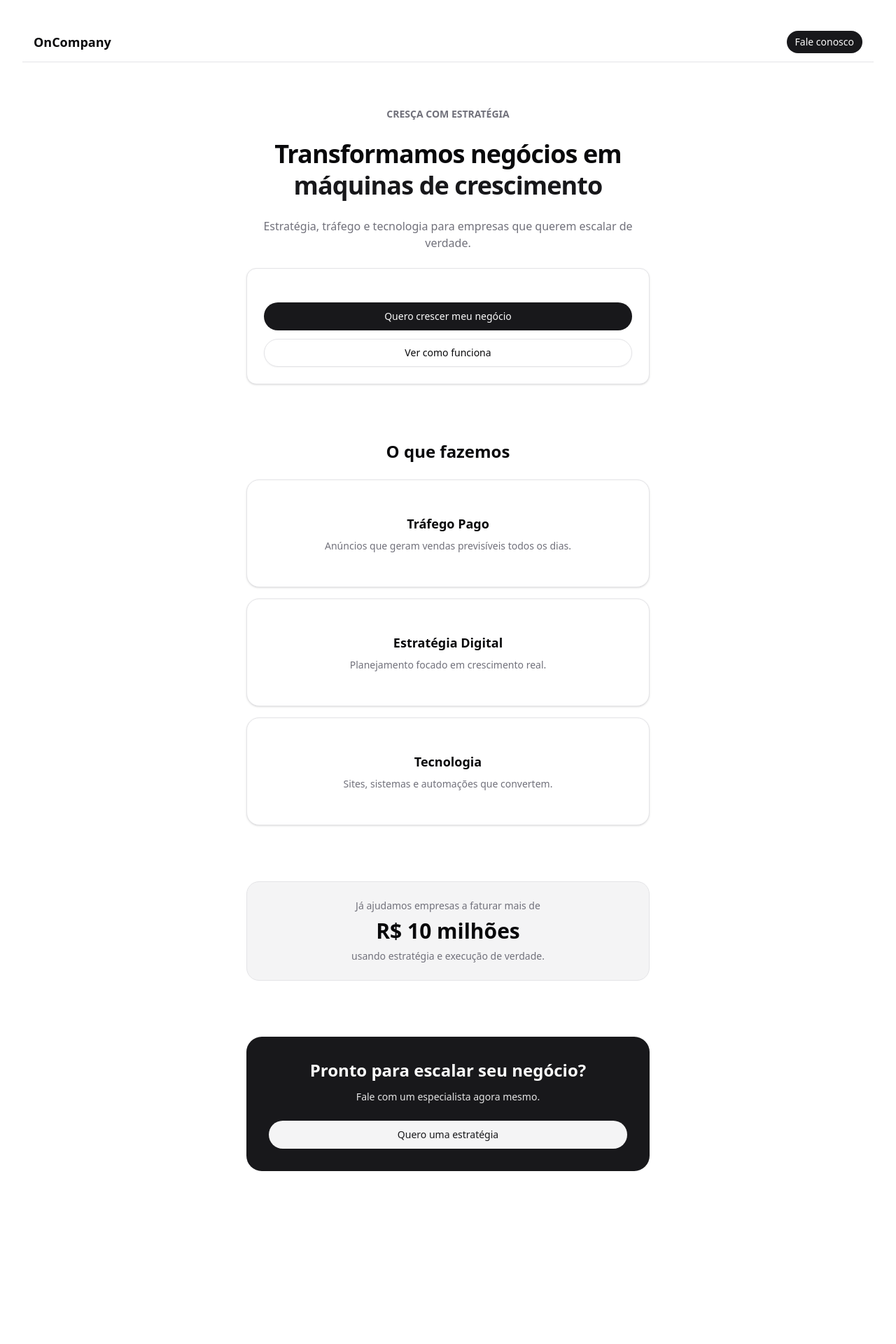
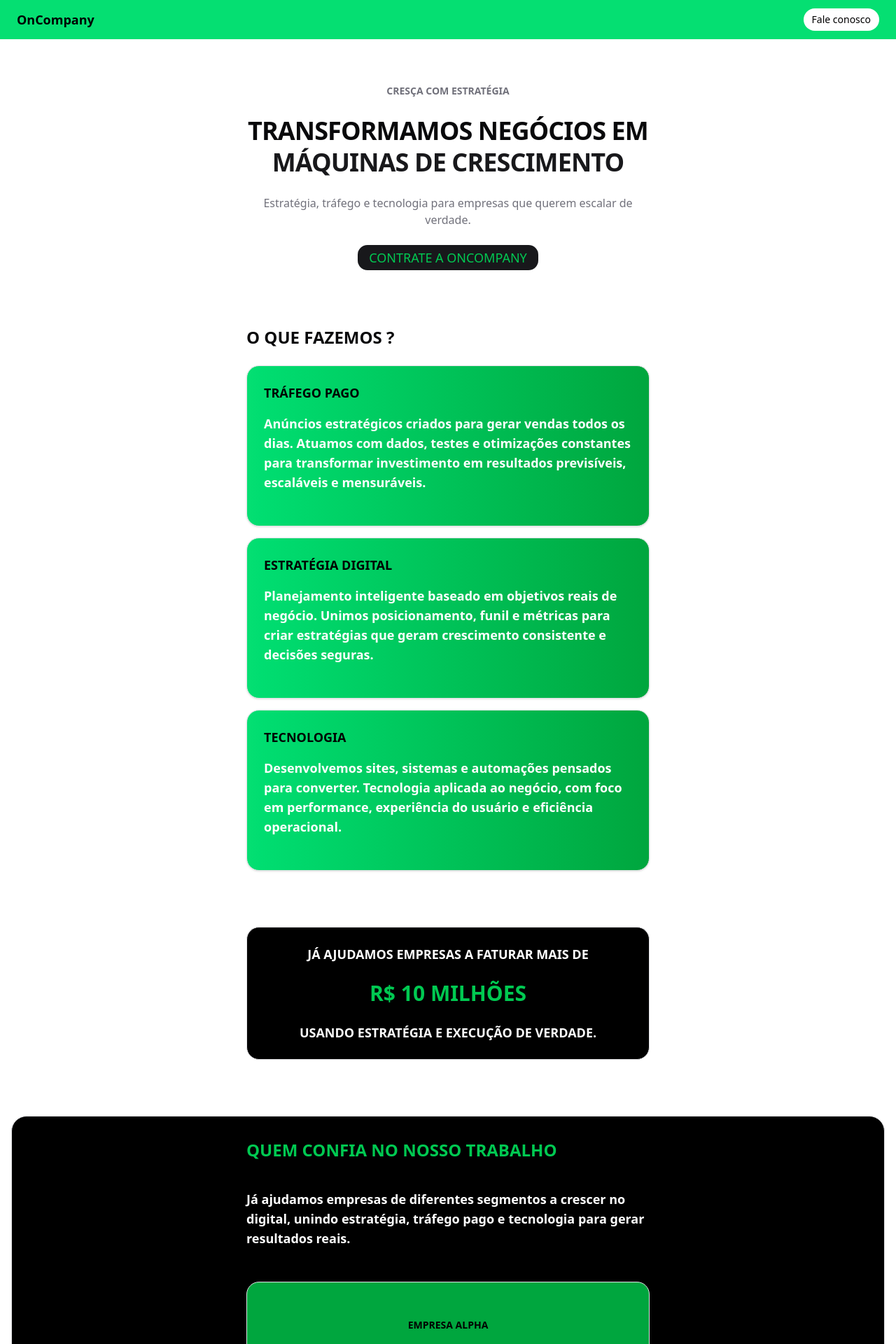
Before and after one commit to henriquePauloJs/projeto-OnCompany-Dashboard, a React (Vite) app: page / in a window 1280 px wide. Shown: the top 1920 px of the page at 70% size. Before the commit the page ends 1801 px from the top, so only its background shows below. Built offline with nearby package versions, Linux system fonts and the light colour scheme.

Commit message:
feat/site on company

```diff
--- a/src/App.tsx
+++ b/src/App.tsx
@@ -1,10 +1,12 @@
-import './App.css'
-import { Home } from './pages/Home'
+import { Header } from "@/components/layout/Header"
+import { Home } from "@/pages/Home"
 
 function App() {
-
   return (
-    <Home />
+    <>
+      <Header />
+      <Home />
+    </>
   )
 }
 
--- a/src/components/layout/Header.tsx
+++ b/src/components/layout/Header.tsx
@@ -1,11 +1,18 @@
 import { Button } from "@/components/ui/button"
+
+
+
 export function Header() {
+
     return (
-        <header className="sticky top-0 z-50 border-b bg-background/80 backdrop-blur">
-            <div className="mx-auto flex h-14 max-w-screen-xl items-center justify-between px-4">
+        <header className="sticky top-0 z-50 w-full bg-green-400 text-black">
+            <div className="mx-auto flex h-14 max-w-7xl items-center justify-between px-6">
                 <span className="text-lg font-bold">OnCompany</span>
 
-                <Button size="sm" className="rounded-full">
+                <Button
+                    size="sm"
+                    className="rounded-full bg-white text-black hover:bg-white/90"
+                >
                     Fale conosco
                 </Button>
             </div>
--- a/src/components/sections/CTA.tsx
+++ b/src/components/sections/CTA.tsx
@@ -3,7 +3,7 @@ import { Button } from "../../components/ui/button"
 export function CTA() {
     return (
         <section className="px-4 pb-24">
-            <div className="mx-auto max-w-xl rounded-3xl bg-primary p-8 text-center text-primary-foreground">
+            <div className="mx-auto max-w-xl rounded-3xl bg-black p-8 text-center text-primary-foreground">
                 <h2 className="text-2xl font-bold">
                     Pronto para escalar seu negócio?
                 </h2>
--- /dev/null
+++ b/src/components/sections/Clients.tsx
@@ -0,0 +1,43 @@
+import { Card, CardContent } from "@/components/ui/card"
+
+const clients = [
+    { name: "Empresa Alpha" },
+    { name: "Empresa Beta" },
+    { name: "Empresa Gamma" },
+    { name: "Empresa Delta" },
+]
+
+export function Clients() {
+    return (
+        <section className="px-4">
+            <Card className="bg-black rounded-3xl p-8">
+
+                <div className="mx-auto flex max-w-xl flex-col gap-6">
+                    <h2 className="text-2xl font-bold text-green-500 uppercase mb-4">
+                        QUEM CONFIA NO NOSSO TRABALHO
+                    </h2>
+
+                    <p className="text-lg text-white mb-6 font-semibold">
+                        Já ajudamos empresas de diferentes segmentos a crescer no digital,
+                        unindo estratégia, tráfego pago e tecnologia para gerar resultados reais.
+                    </p>
+
+                    <div className="grid grid-cols-1 gap-4">
+                        {clients.map((client) => (
+                            <Card
+                                key={client.name}
+                                className="bg-green-600 flex items-center justify-center rounded-2xl "
+                            >
+                                <CardContent className="p-6">
+                                    <span className="text-sm font-semibold text-black uppercase">
+                                        {client.name}
+                                    </span>
+                                </CardContent>
+                            </Card>
+                        ))}
+                    </div>
+                </div>
+            </Card>
+        </section>
+    )
+}
--- a/src/components/sections/Hero.tsx
+++ b/src/components/sections/Hero.tsx
@@ -1,8 +1,5 @@
-import { Button } from "@/components/ui/button"
-import {
-    Card,
-    CardContent,
-} from "@/components/ui/card"
+import { Button } from "../ui/button";
+
 
 export function Hero() {
     return (
@@ -12,7 +9,7 @@ export function Hero() {
                     Cresça com estratégia
                 </span>
 
-                <h1 className="text-4xl font-bold leading-tight tracking-tight">
+                <h1 className="text-4xl font-bold leading-tight tracking-tight uppercase">
                     Transformamos negócios em
                     <span className="text-primary"> máquinas de crescimento</span>
                 </h1>
@@ -22,21 +19,21 @@ export function Hero() {
                     verdade.
                 </p>
 
-                <Card>
-                    <CardContent className="flex flex-col gap-3 pt-6">
-                        <Button size="lg" className="rounded-full">
-                            Quero crescer meu negócio
-                        </Button>
+                <div>
+                    <Button
+                        asChild
+                        className="rounded-xl text-lg text-green-500"
+                    >
+                        <a
+                            href="https://wa.me/5573999973035?text=Olá!%20Gostaria%20de%20contratar%20a%20ONCOMPANY"
+                            target="_blank"
+                            rel="noopener noreferrer"
+                        >
+                            CONTRATE A ONCOMPANY
+                        </a>
+                    </Button>
+                </div>
 
-                        <Button
-                            variant="outline"
-                            size="lg"
-                            className="rounded-full"
-                        >
-                            Ver como funciona
-                        </Button>
-                    </CardContent>
-                </Card>
             </div>
         </section>
     )
--- /dev/null
+++ b/src/components/sections/Premiun.tsx
@@ -0,0 +1,81 @@
+import { Card } from "@/components/ui/card"
+import { Button } from "@/components/ui/button"
+
+export function Premiun() {
+    return (
+        <section className="px-4">
+
+            <Card className="
+    relative mt-20 rounded-3xl bg-black p-8
+    border border-yellow-500/30
+    shadow-[0_0_40px_-10px_rgba(234,179,8,0.35)]
+">
+                <div className="flex flex-col gap-6">
+
+                    {/* Foto */}
+                    <div className="flex justify-center">
+                        <div className="h-28 w-28 rounded-full border border-yellow-500/40 flex items-center justify-center text-white">
+                            (FOTO DE ALEFF)
+                        </div>
+                    </div>
+
+                    {/* Título */}
+                    <h2 className="text-center text-3xl font-semibold uppercase
+            bg-linear-to-r from-yellow-300 via-yellow-400 to-yellow-500
+            bg-clip-text text-transparent">
+                        SUA EMPRESA PRECISA DE ATENÇÃO EXCLUSIVA?
+                    </h2>
+
+                    <p className="text-center text-white/90 leading-relaxed">
+                        O Plano Premium foi criado para empresas que não buscam apenas presença digital,
+                        mas crescimento estruturado, previsível e escalável. Atuamos de forma exclusiva,
+                        com estratégias personalizadas, acompanhamento próximo e soluções completas que
+                        unem tráfego pago avançado, estratégia digital de alto nível e tecnologia sob medida.
+                    </p>
+
+                    <p className="text-center text-white/80 leading-relaxed">
+                        Cada projeto recebe atenção total, decisões baseadas em dados e execução focada
+                        em performance. Aqui, não entregamos serviços genéricos — entregamos resultado,
+                        clareza e controle do crescimento.
+                    </p>
+
+                    {/* Lista Premium */}
+                    <ul className="mx-auto mt-4 max-w-md space-y-3 text-white">
+                        {[
+                            "Estratégia digital personalizada",
+                            "Gestão avançada de tráfego pago",
+                            "Desenvolvimento e otimização de tecnologia",
+                            "Acompanhamento estratégico contínuo",
+                            "Foco total em performance e escala",
+                        ].map((item) => (
+                            <li key={item} className="flex items-center gap-3">
+                                <span className="h-2 w-2 rounded-full bg-yellow-500" />
+                                <span className="text-sm font-medium">{item}</span>
+                            </li>
+                        ))}
+                    </ul>
+
+                    <div className="mt-6 flex justify-center">
+                        <Button
+                            asChild
+                            className="rounded-xl bg-linear-to-r from-yellow-400 to-yellow-600 px-8 py-3 text-sm font-semibold text-black hover:opacity-90 transition"
+                        >
+                            <a
+                                href="https://wa.me/5573999973035?text=Olá!%20Gostaria%20de%20conversar%20sobre%20o%20Plano%20Premium%20da%20ONCOMPANY."
+                                className="
+          rounded-xl bg-linear-to-r from-yellow-400 to-yellow-600
+          px-10 py-4 text-sm font-semibold text-black
+          transition hover:scale-105 hover:opacity-95"
+                                target="_blank"
+                                rel="noopener noreferrer"
+                            >
+                                CONTRATE O ONCOMPANY PREMIUM
+                            </a>
+                        </Button>
+                    </div>
+
+                </div>
+            </Card>
+        </section>
+    )
+}
--- a/src/components/sections/Proof.tsx
+++ b/src/components/sections/Proof.tsx
@@ -1,16 +1,16 @@
 export function Proof() {
     return (
         <section className="px-4">
-            <div className="mx-auto max-w-xl rounded-2xl border bg-muted p-6 text-center">
-                <p className="text-sm text-muted-foreground">
+            <div className="mx-auto max-w-xl rounded-2xl border bg-black p-6 text-center uppercase">
+                <p className="text-lg text-white font-semibold">
                     Já ajudamos empresas a faturar mais de
                 </p>
 
-                <strong className="mt-2 block text-3xl font-bold">
+                <strong className="mt-6 text-green-500 block text-3xl font-bold">
                     R$ 10 milhões
                 </strong>
 
-                <p className="mt-2 text-sm text-muted-foreground">
+                <p className="mt-6 text-lg text-white font-semibold">
                     usando estratégia e execução de verdade.
                 </p>
             </div>
--- a/src/components/sections/Services.tsx
+++ b/src/components/sections/Services.tsx
@@ -4,41 +4,45 @@ import { Card, CardContent } from "@/components/ui/card"
 const services = [
     {
         title: "Tráfego Pago",
-        description: "Anúncios que geram vendas previsíveis todos os dias."
+        description: "Anúncios estratégicos criados para gerar vendas todos os dias. Atuamos com dados, testes e otimizações constantes para transformar investimento em resultados previsíveis, escaláveis e mensuráveis."
     },
     {
         title: "Estratégia Digital",
-        description: "Planejamento focado em crescimento real."
+        description: "Planejamento inteligente baseado em objetivos reais de negócio. Unimos posicionamento, funil e métricas para criar estratégias que geram crescimento consistente e decisões seguras."
     },
     {
         title: "Tecnologia",
-        description: "Sites, sistemas e automações que convertem."
+        description: "Desenvolvemos sites, sistemas e automações pensados para converter. Tecnologia aplicada ao negócio, com foco em performance, experiência do usuário e eficiência operacional."
     }
 ]
 
 export function Services() {
     return (
-        <section className="px-4">
+        <section className="px-2">
             <div className="mx-auto flex max-w-xl flex-col gap-6">
                 <h2 className="text-2xl font-bold">
-                    O que fazemos
+                    O QUE FAZEMOS ?
                 </h2>
 
                 <div className="flex flex-col gap-4">
                     {services.map((service) => (
-                        <Card key={service.title} className="rounded-2xl">
-                            <CardContent className="p-6">
-                                <h3 className="text-lg font-semibold">
-                                    {service.title}
-                                </h3>
-                                <p className="mt-2 text-sm text-muted-foreground">
-                                    {service.description}
-                                </p>
+                        <Card key={service.title} className="rounded-2xl bg-linear-to-r from-green-400 to-green-600 text-black">
+                            <CardContent className="pt-0 px-6 pb-6">
+                                <div className="flex flex-col">
+                                    <h3 className="m-0 text-lg font-extrabold uppercase">
+                                        {service.title}
+                                    </h3>
+                                    <p className="mt-4 text-lg text-white font-bold">
+                                        {service.description}
+                                    </p>
+                                </div>
                             </CardContent>
                         </Card>
                     ))}
                 </div>
             </div>
+
+
         </section>
     )
 }
--- a/src/pages/Home.tsx
+++ b/src/pages/Home.tsx
@@ -1,20 +1,19 @@
-import { Header } from "@/components/layout/Header";
-import { CTA } from "@/components/sections/CTA";
-import { Hero } from "@/components/sections/Hero";
-import { Proof } from "@/components/sections/Proof";
-import { Services } from "@/components/sections/Services";
-
+import { Clients } from "@/components/sections/Clients"
+import { CTA } from "@/components/sections/CTA"
+import { Hero } from "@/components/sections/Hero"
+import { Premiun } from "@/components/sections/Premiun"
+import { Proof } from "@/components/sections/Proof"
+import { Services } from "@/components/sections/Services"
 
 export function Home() {
     return (
-        <div className="min-h-screen bg-background text-foreground">
-            <Header />
-            <main className="flex flex-col gap-20">
-                <Hero />
-                <Services />
-                <Proof />
-                <CTA />
-            </main>
-        </div>
+        <main className="min-h-screen bg-background text-foreground flex flex-col gap-20">
+            <Hero />
+            <Services />
+            <Proof />
+            <Clients />
+            <CTA />
+            <Premiun />
+        </main>
     )
 }
--- a/vite.config.ts
+++ b/vite.config.ts
@@ -5,6 +5,9 @@ import { defineConfig } from "vite"
 
 // https://vite.dev/config/
 export default defineConfig({
+  server: {
+    host: true,
+  },
   plugins: [react(), tailwindcss()],
   resolve: {
     alias: {
```
